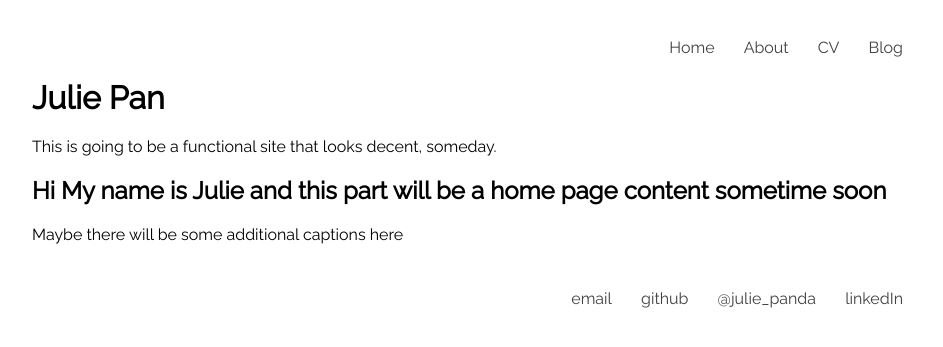
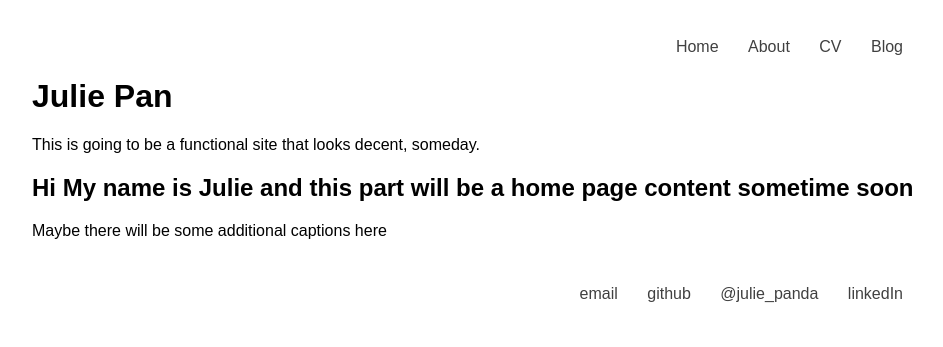
Before and after one commit to juliepanda/juliepanda.github.io, a Jekyll site: the page built from index.html, in a window 1280 px wide. Shown: the top 347 px of the page, without its empty margins (160-1103 px from the left). Built offline with Jekyll 4.4.1, drawn with Linux system fonts in a browser that asks for light colours.

Commit message:
try merriweather

```diff
--- a/_layouts/default.html
+++ b/_layouts/default.html
@@ -5,7 +5,7 @@
 <head>
 	<title>{{ page.title }}</title>
 	<link rel="stylesheet" type="text/css" href="/css/main.css">
-	<link href='http://fonts.googleapis.com/css?family=Raleway' rel='stylesheet' type='text/css'>
+	<link href='http://fonts.googleapis.com/css?family=Merriweather' rel='stylesheet' type='text/css'>
 
 </head>
 
```
